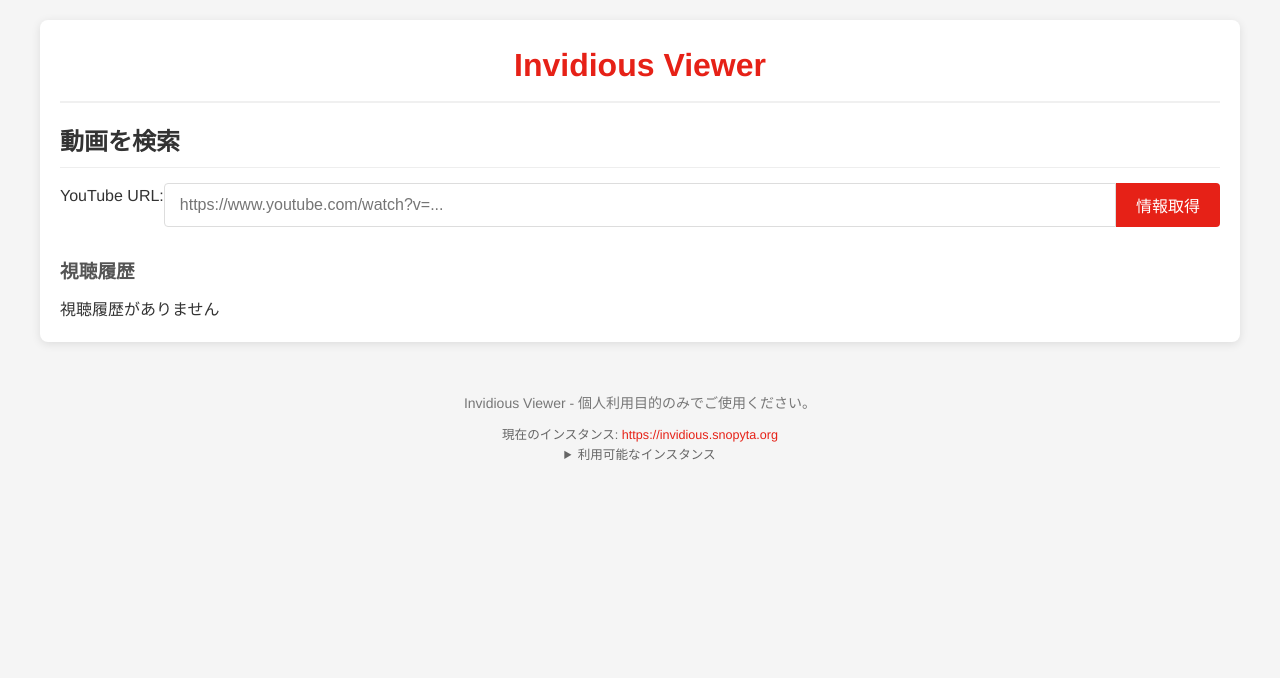
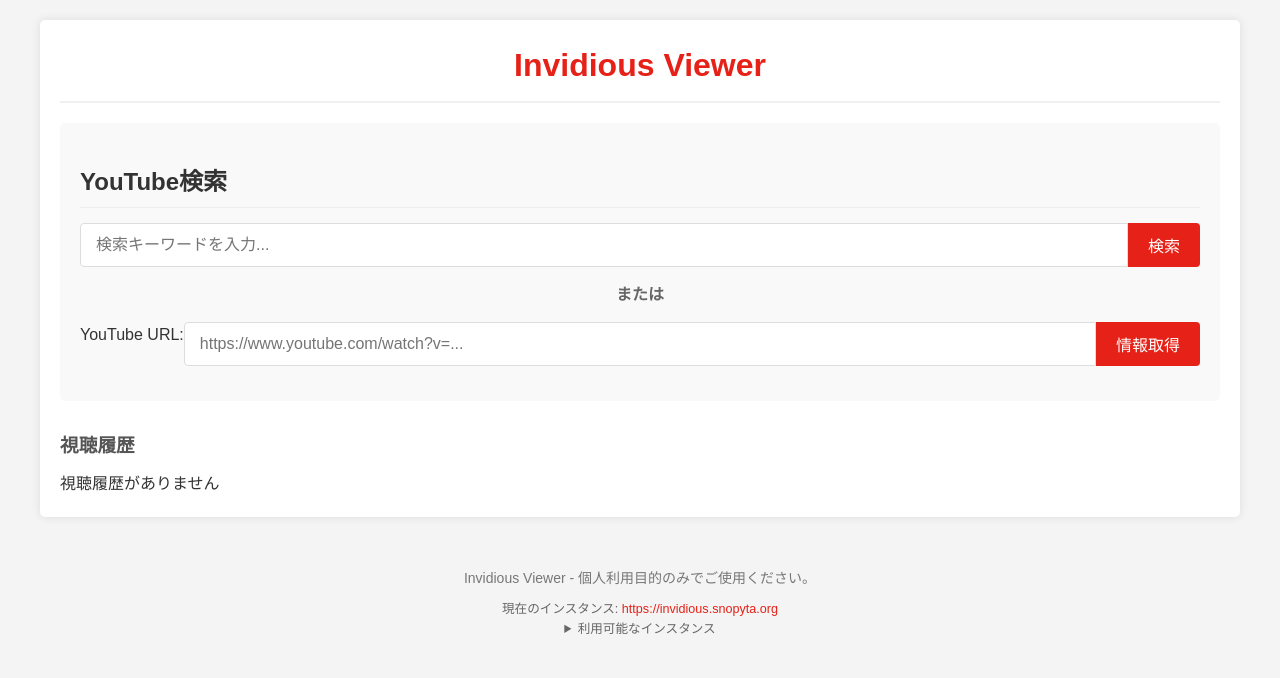
Before and after one commit to puyokura/yt-dlp_viewer, a PHP site: page / in a window 1280 px wide. Shown: the top 678 px of the page. Run offline with PHP 8.4, Linux system fonts and the light colour scheme.

Commit message:
feat(検索機能): YouTube検索機能を追加し、検索結果を表示するスタイルを実装
Invidious APIを使用してYouTube動画を検索し、検索結果をグリッド形式で表示する機能を追加しました。また、検索結果のスタイルをCSSで整え、ユーザーが視覚的にわかりやすく操作できるようにしました。

```diff
--- a/index.php
+++ b/index.php
@@ -172,16 +172,82 @@
         <?php endif; ?>
 
         <div class="search-section">
-            <h2>動画を検索</h2>
+            <h2>YouTube検索</h2>
+            <form method="get" action="">
+                <div class="form-group">
+                    <input type="text" name="search" id="search" placeholder="検索キーワードを入力..."
+                           value="<?php echo isset($_GET['search']) ? htmlspecialchars($_GET['search']) : ''; ?>">
+                    <button type="submit">検索</button>
+                </div>
+            </form>
+            <div class="form-separator">または</div>
             <form method="post" action="">
                 <div class="form-group">
                     <label for="url">YouTube URL:</label>
                     <input type="text" name="url" id="url" placeholder="https://www.youtube.com/watch?v=..."
-                           value="<?php echo isset($_POST['url']) ? htmlspecialchars($_POST['url']) : ''; ?>" required>
+                           value="<?php echo isset($_POST['url']) ? htmlspecialchars($_POST['url']) : ''; ?>">
                     <button type="submit">情報取得</button>
                 </div>
             </form>
         </div>
+
+        <?php
+        // 検索キーワードが送信された場合
+        $search_results = [];
+        if (isset($_GET['search']) && !empty($_GET['search'])) {
+            $search_query = $_GET['search'];
+
+            // Invidious APIを使用して検索
+            $search_url = "{$invidious_instance}/api/v1/search?q=" . urlencode($search_query) . "&type=video";
+            $search_response = @file_get_contents($search_url);
+
+            if ($search_response) {
+                $search_data = json_decode($search_response, true);
+
+                if ($search_data && is_array($search_data)) {
+                    $search_results = $search_data;
+                } else {
+                    $message = 'エラー: 検索結果を取得できませんでした。';
+                }
+            } else {
+                $message = 'エラー: Invidious APIに接続できませんでした。';
+            }
+        }
+        ?>
+
+        <?php if (!empty($search_results)): ?>
+        <div class="search-results">
+            <h2>検索結果</h2>
+            <div class="results-grid">
+                <?php foreach ($search_results as $result): ?>
+                <div class="result-item">
+                    <a href="?url=https://www.youtube.com/watch?v=<?php echo htmlspecialchars($result['videoId']); ?>">
+                        <div class="result-thumbnail">
+                            <?php if (isset($result['videoThumbnails']) && !empty($result['videoThumbnails'])): ?>
+                            <img src="<?php echo htmlspecialchars($result['videoThumbnails'][0]['url']); ?>" alt="サムネイル">
+                            <?php endif; ?>
+                            <?php if (isset($result['lengthSeconds'])): ?>
+                            <div class="result-duration"><?php echo gmdate("H:i:s", $result['lengthSeconds']); ?></div>
+                            <?php endif; ?>
+                        </div>
+                        <div class="result-info">
+                            <div class="result-title"><?php echo htmlspecialchars($result['title']); ?></div>
+                            <div class="result-channel"><?php echo htmlspecialchars($result['author']); ?></div>
+                            <?php if (isset($result['viewCount'])): ?>
+                            <div class="result-stats">
+                                <?php echo number_format($result['viewCount']); ?> 回視聴
+                                <?php if (isset($result['publishedText'])): ?>
+                                • <?php echo htmlspecialchars($result['publishedText']); ?>
+                                <?php endif; ?>
+                            </div>
+                            <?php endif; ?>
+                        </div>
+                    </a>
+                </div>
+                <?php endforeach; ?>
+            </div>
+        </div>
+        <?php endif; ?>
 
         <?php if ($video_info): ?>
         <div class="video-info">
--- a/style.css
+++ b/style.css
@@ -6,20 +6,118 @@
 }
 
 body {
-    font-family: 'Helvetica Neue', Arial, sans-serif;
+    font-family: Arial, sans-serif;
     line-height: 1.6;
     color: #333;
-    background-color: #f5f5f5;
+    background-color: #f4f4f4;
     padding: 20px;
 }
 
 .container {
     max-width: 1200px;
     margin: 0 auto;
-    background-color: #fff;
-    border-radius: 8px;
-    box-shadow: 0 2px 10px rgba(0, 0, 0, 0.1);
+    background: white;
     padding: 20px;
+    border-radius: 5px;
+    box-shadow: 0 0 10px rgba(0, 0, 0, 0.1);
+}
+
+/* 検索セクションのスタイル */
+.search-section {
+    margin-bottom: 30px;
+    padding: 20px;
+    background-color: #f9f9f9;
+    border-radius: 5px;
+}
+
+.form-separator {
+    text-align: center;
+    margin: 15px 0;
+    font-weight: bold;
+    color: #666;
+}
+
+/* 検索結果のスタイル */
+.search-results {
+    margin-bottom: 30px;
+}
+
+.results-grid {
+    display: grid;
+    grid-template-columns: repeat(auto-fill, minmax(280px, 1fr));
+    gap: 20px;
+    margin-top: 20px;
+}
+
+.result-item {
+    border: 1px solid #ddd;
+    border-radius: 5px;
+    overflow: hidden;
+    transition: transform 0.2s;
+}
+
+.result-item:hover {
+    transform: translateY(-5px);
+    box-shadow: 0 5px 15px rgba(0, 0, 0, 0.1);
+}
+
+.result-item a {
+    text-decoration: none;
+    color: inherit;
+    display: block;
+}
+
+.result-thumbnail {
+    position: relative;
+    width: 100%;
+    height: 0;
+    padding-bottom: 56.25%; /* 16:9のアスペクト比 */
+    overflow: hidden;
+}
+
+.result-thumbnail img {
+    position: absolute;
+    top: 0;
+    left: 0;
+    width: 100%;
+    height: 100%;
+    object-fit: cover;
+}
+
+.result-duration {
+    position: absolute;
+    bottom: 5px;
+    right: 5px;
+    background-color: rgba(0, 0, 0, 0.7);
+    color: white;
+    padding: 2px 5px;
+    border-radius: 3px;
+    font-size: 12px;
+}
+
+.result-info {
+    padding: 10px;
+}
+
+.result-title {
+    font-weight: bold;
+    margin-bottom: 5px;
+    display: -webkit-box;
+    -webkit-line-clamp: 2;
+    -webkit-box-orient: vertical;
+    overflow: hidden;
+    text-overflow: ellipsis;
+}
+
+.result-channel {
+    color: #606060;
+    font-size: 14px;
+    margin-bottom: 5px;
+}
+
+.result-stats {
+    color: #606060;
+    font-size: 12px;
 }
 
 h1 {
```
